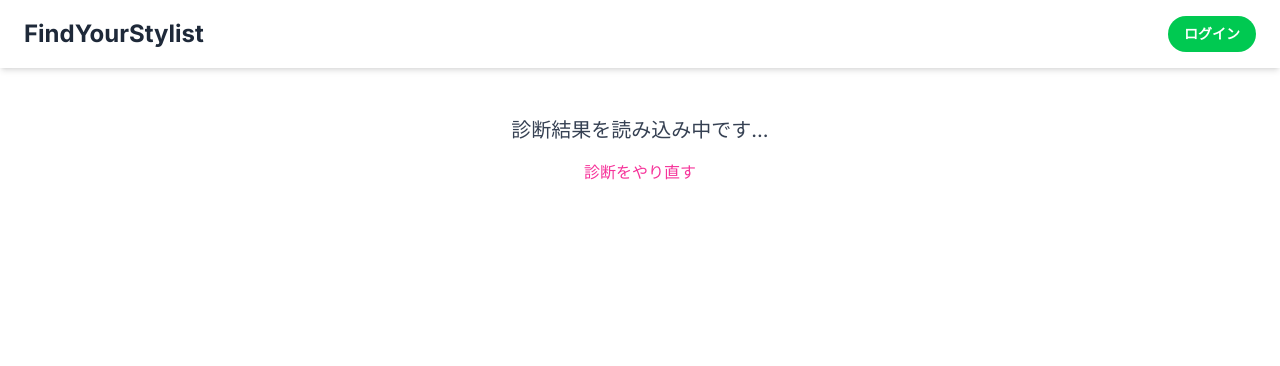
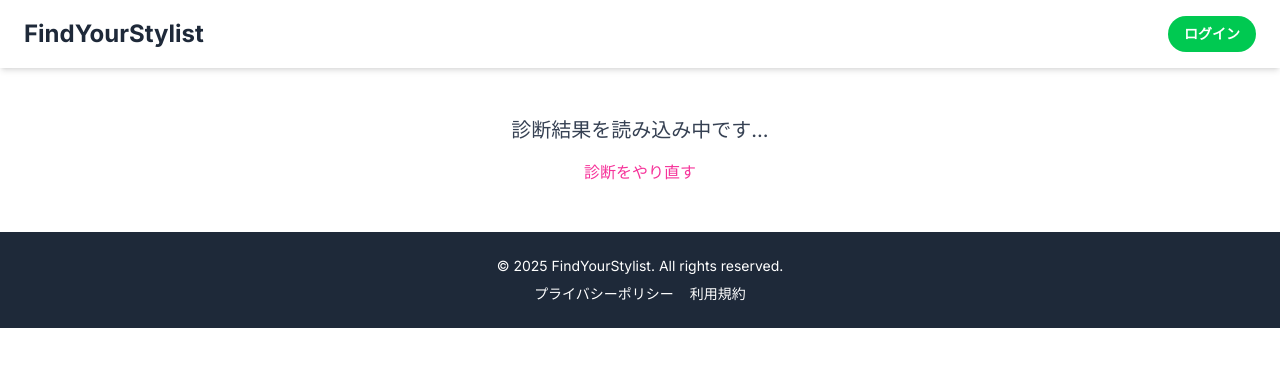
Before and after one commit to KenzoS/matching-app, a Next.js app: page /my-best-style-diagnosis/result in a window 1280 px wide. Shown: the top 366 px of the page. Built offline with nearby package versions, Linux system fonts and the light colour scheme.

Commit message:
feat: Add global footer to application layout

```diff
--- a/src/app/layout.tsx
+++ b/src/app/layout.tsx
@@ -26,10 +26,25 @@ export default function RootLayout({
                 FindYourStylist
               </a>
             </Link>
-            <AuthButtons /> {/* AuthButtonsコンポーネントを配置 */}
+            <AuthButtons />
           </nav>
         </header>
-        {children}
+        <main className="flex-grow"> {/* mainタグを追加し、flex-growでコンテンツ領域を確保 */}
+          {children}
+        </main>
+        <footer className="bg-gray-800 text-white py-6 mt-auto"> {/* mt-autoでフッターを最下部に固定 */}
+          <div className="container mx-auto px-6 text-center text-sm">
+            <p>&copy; {new Date().getFullYear()} FindYourStylist. All rights reserved.</p>
+            <div className="mt-2 space-x-4">
+              <Link href="/privacy-policy" legacyBehavior>
+                <a className="hover:underline">プライバシーポリシー</a>
+              </Link>
+              <Link href="/terms-of-service" legacyBehavior>
+                <a className="hover:underline">利用規約</a>
+              </Link>
+            </div>
+          </div>
+        </footer>
       </body>
     </html>
   );
```
